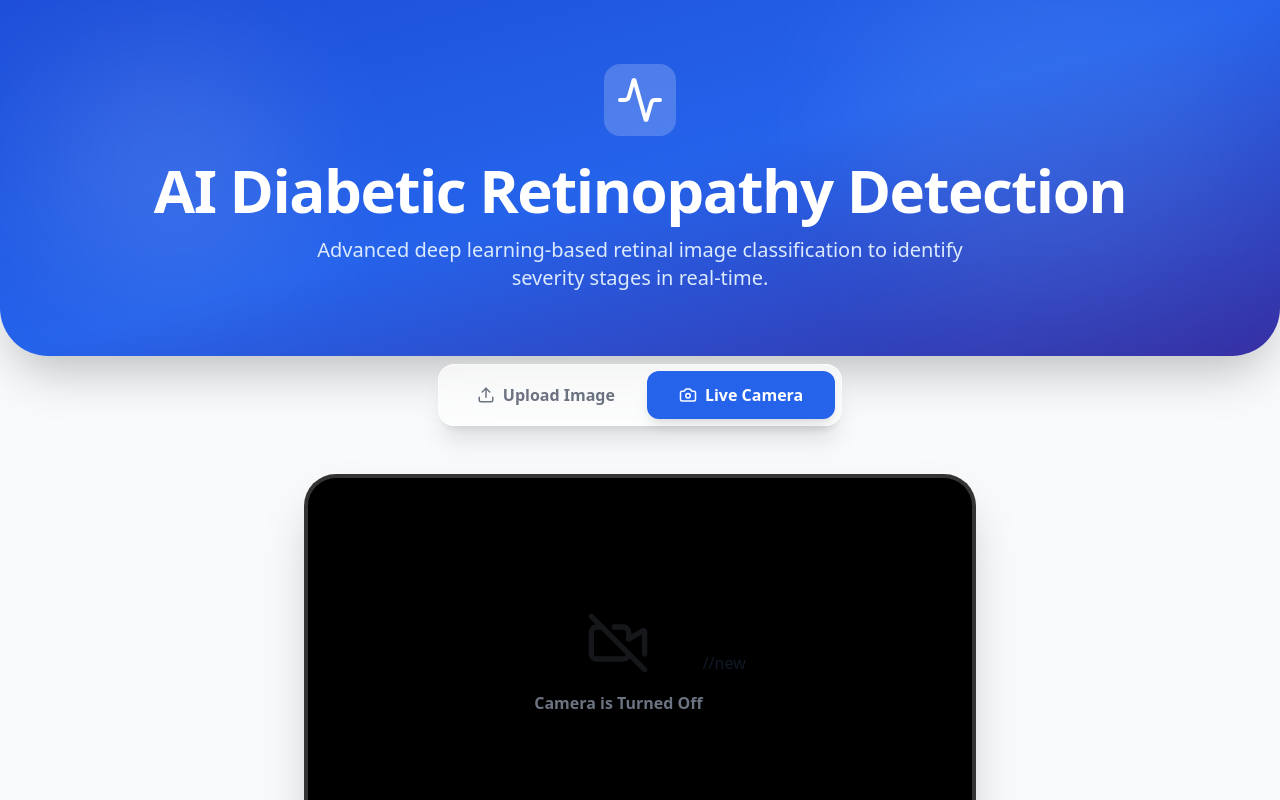
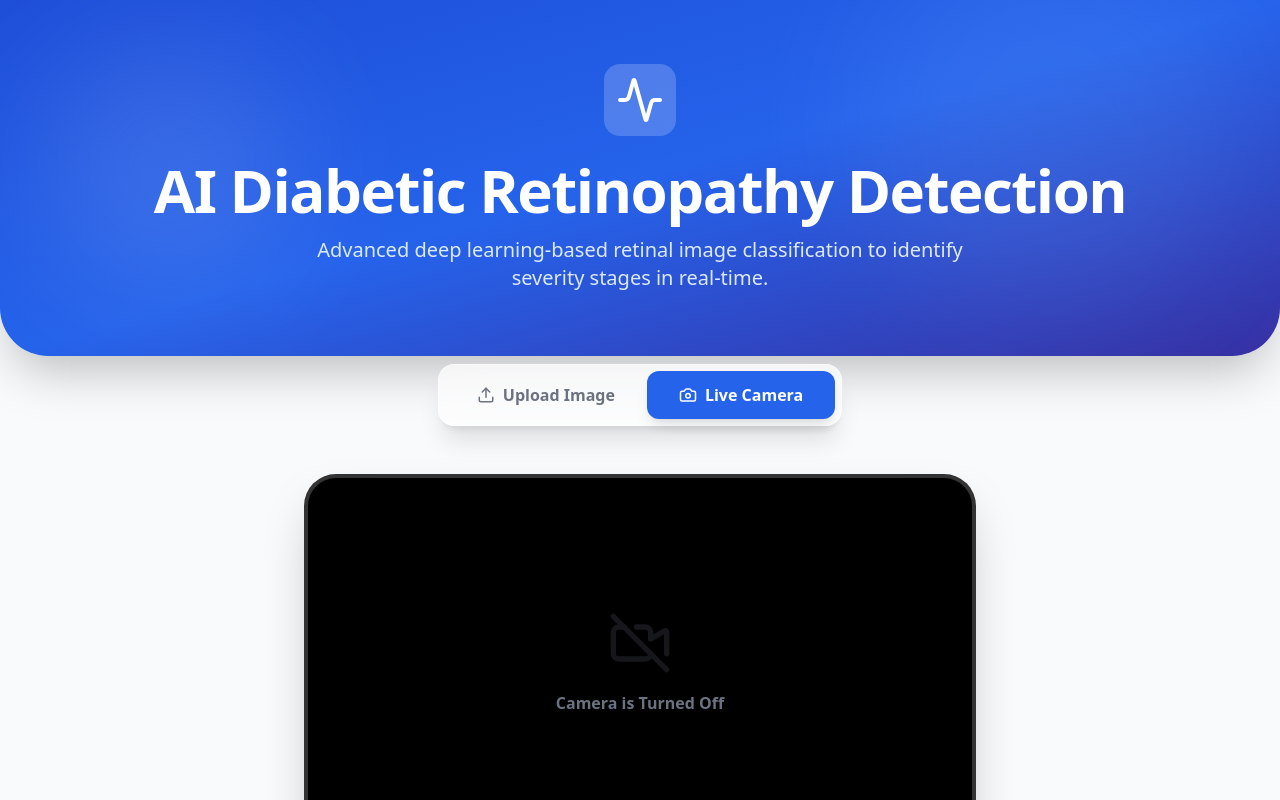
Before and after one commit to Ashu777767/retinopathy-frontend, a React (Create React App) app: page / in a window 1280 px wide. Both pictures are taken after a click on the button "Live Camera". Shown: the top 800 px of the page. Built offline with nearby package versions, Linux system fonts and the light colour scheme.

Commit message:
Fix conditional rendering for result and camera state

```diff
--- a/src/App.js
+++ b/src/App.js
@@ -295,7 +295,7 @@ const LiveCameraSection = () => {
         <canvas ref={canvasRef} className="hidden" />
 
 
-  {result && (
+  {result && isCameraOn(
   <div className="absolute top-6 left-6 right-6">
     <div className={`p-5 rounded-2xl shadow-xl border animate-in zoom-in-95
       ${
@@ -329,7 +329,7 @@ const LiveCameraSection = () => {
       )}
     </div>
   </div>
-)} //new
+)}
 
         {isCameraOn && (
           <div className="absolute bottom-6 right-6 flex items-center gap-2 bg-black/40 backdrop-blur-sm px-4 py-2 rounded-full border border-white/20">
```
